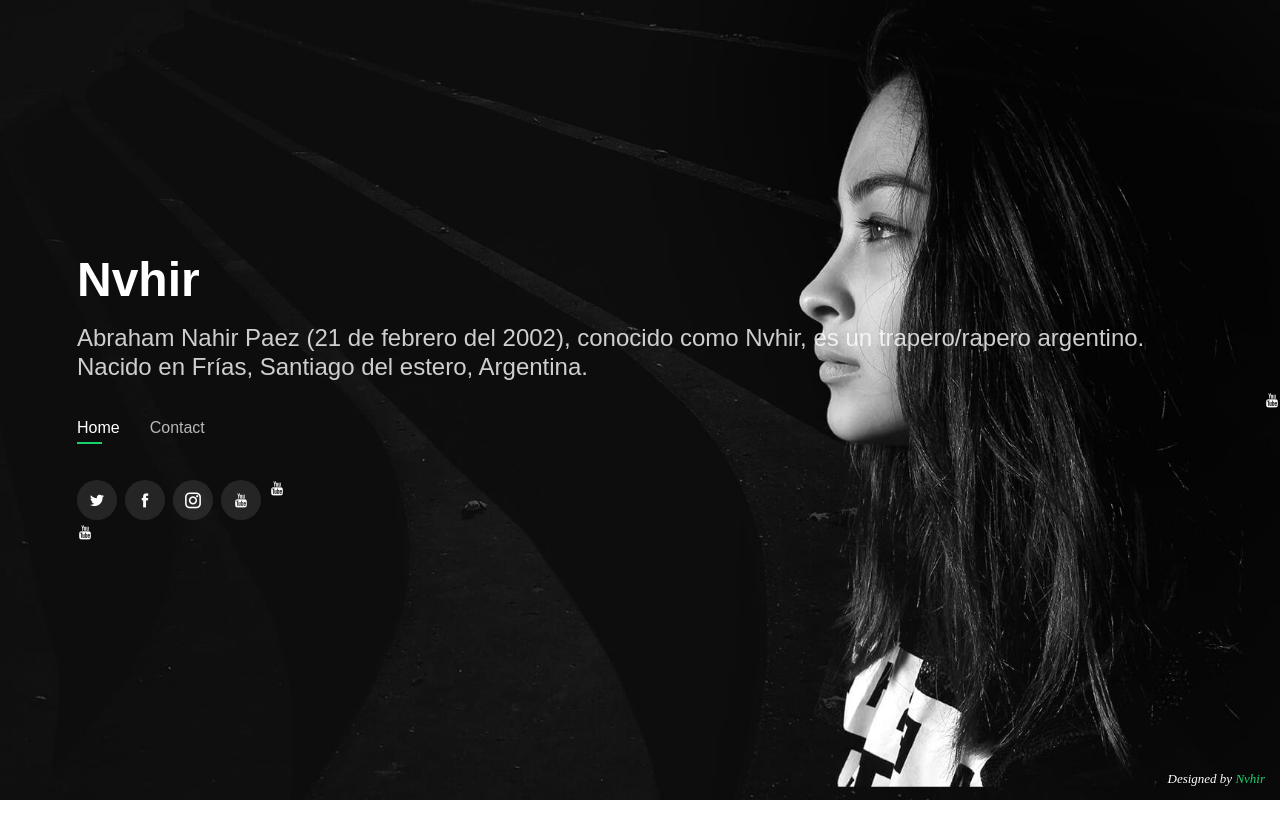
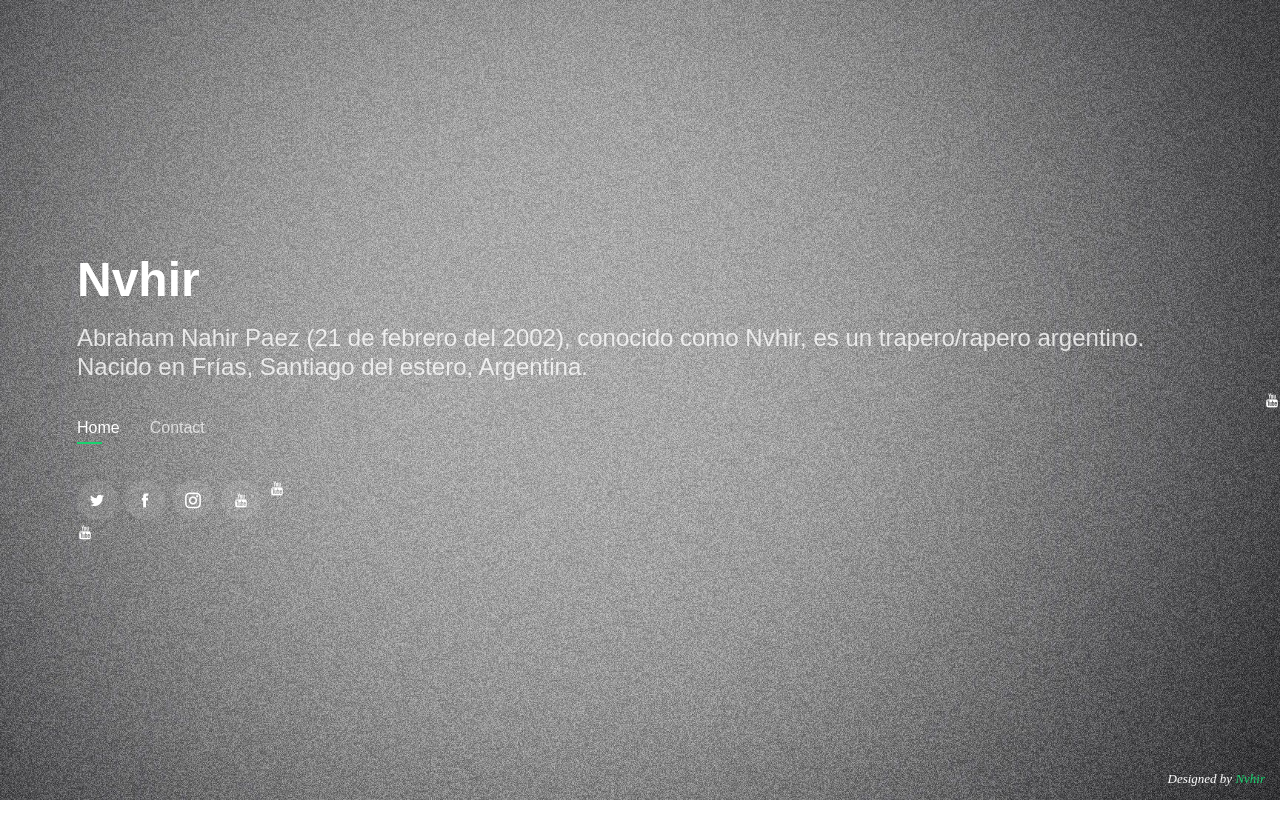
Before and after one commit to Nvhir/Pagina-Web, a plain HTML site: page index.html in a window 1280 px wide. Drawn offline with Linux system fonts and the light colour scheme.

Commit message:
Add files via upload

```diff
--- a/assets/css/style.css
+++ b/assets/css/style.css
@@ -19,7 +19,7 @@ body {
 body::before {
   content: "";
   position: fixed;
-  background: #040404 url("../img/bg.jpg") top right no-repeat;
+  background: #040404 url("../img/bg 2.jpg") top right no-repeat;
   background-size: cover;
   left: 0;
   right: 0;
```
